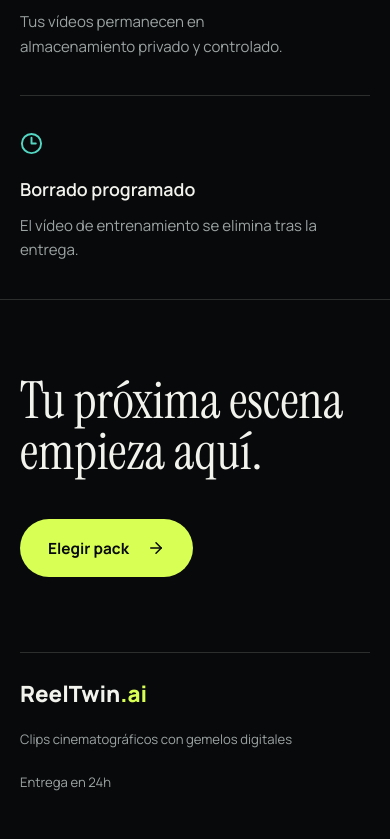
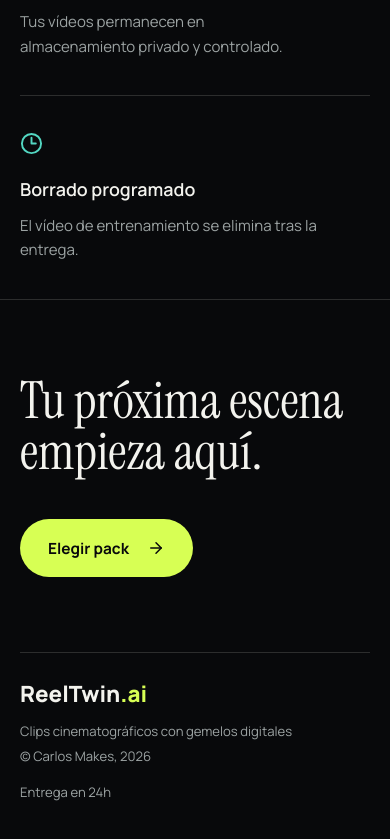
Before and after one commit to carferlopez/reeltwin-ai-mvp, a Next.js app: page / in a window 390 px wide. Shown: the part 4468-5307 px from the top of the page. Built offline with nearby package versions, Linux system fonts and the light colour scheme; no server answers.

Commit message:
style: add copyright symbol and Carlos Makes 2026 below description in footer

```diff
--- a/app/globals.css
+++ b/app/globals.css
@@ -641,6 +641,14 @@
   color: var(--text);
 }
 
+.footer-info {
+  display: flex;
+  flex-direction: column;
+  align-items: center;
+  gap: 6px;
+  text-align: center;
+}
+
 @media (max-width: 900px) {
   .shell {
     width: min(100% - 40px, 640px);
@@ -823,5 +831,11 @@
   .footer {
     flex-direction: column;
     align-items: start;
+    gap: 16px;
+  }
+
+  .footer-info {
+    align-items: start;
+    text-align: left;
   }
 }
--- a/app/page.tsx
+++ b/app/page.tsx
@@ -188,7 +188,10 @@
         <span className="brand">
           ReelTwin<span>.ai</span>
         </span>
-        <span>Clips cinematográficos con gemelos digitales</span>
+        <div className="footer-info">
+          <span>Clips cinematográficos con gemelos digitales</span>
+          <span>© Carlos Makes, 2026</span>
+        </div>
         <span>Entrega en 24h</span>
       </footer>
     </main>
```
